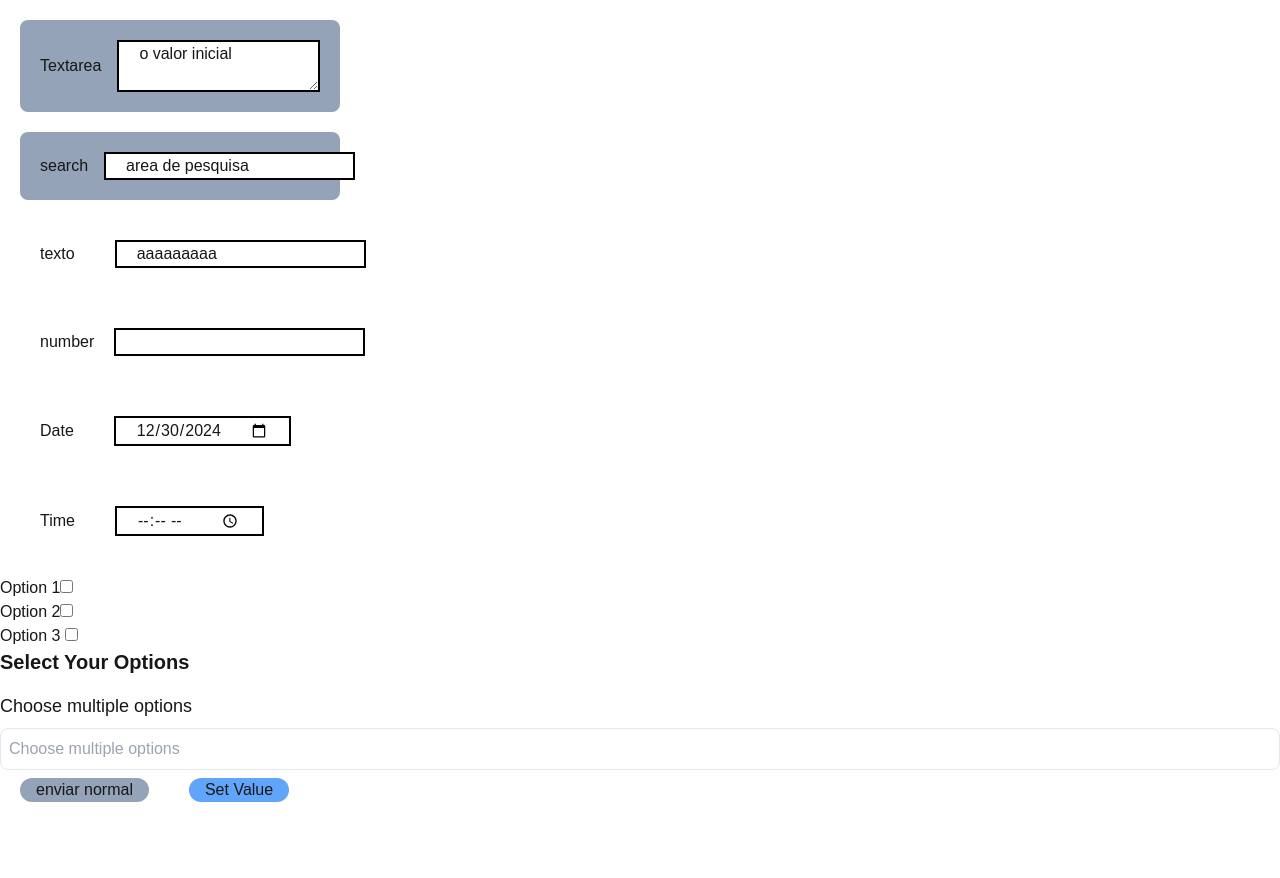
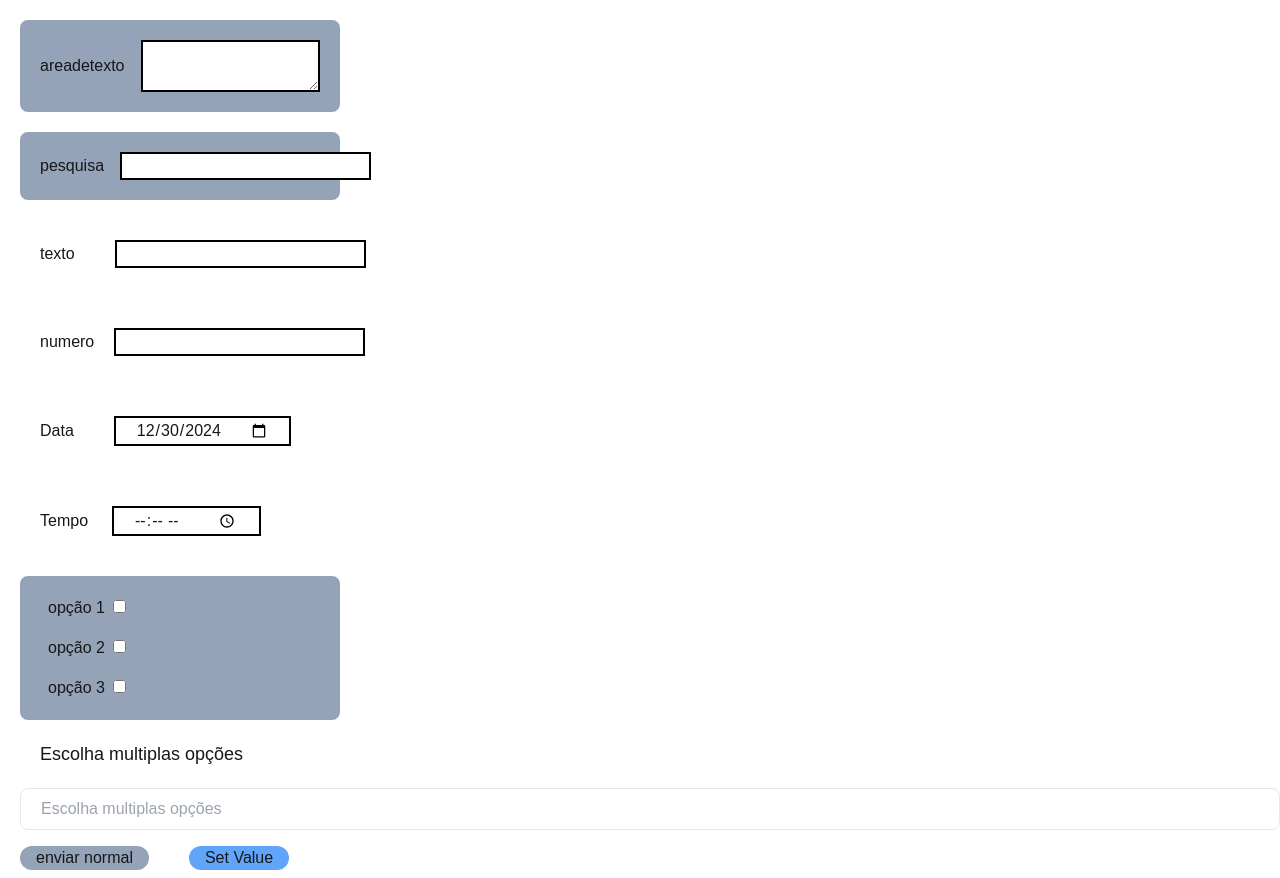
Before and after one commit to tbrweb-dev/input, a Next.js app: page / in a window 1280 px wide. Before the commit the page ends 810 px from the top, so only its background shows below. Built offline with nearby package versions, Linux system fonts and the light colour scheme.

Commit message:
lasttouches

```diff
--- a/src/app/componentes/CustomDate.tsx
+++ b/src/app/componentes/CustomDate.tsx
@@ -44,7 +44,7 @@ const InputData: React.FC<InputCheckboxGroupProps> = ({
           className={classnameinput}
           type="date"
           {...rest}
-          {...register(id, {
+          {...register(label, {
             value: formattedDate,
             onChange: handleDateChange,
           })}
--- a/src/app/componentes/CustomInputcheck.tsx
+++ b/src/app/componentes/CustomInputcheck.tsx
@@ -7,24 +7,34 @@ interface InputCheckboxGroupProps {
   label: string[];
   options: string[];
   register: UseFormRegister<any>;
+  classnamediv: string;
+  classnamelabel: string;
+  classnameinput: string;
   name: string;
 }
 
 const InputCheckboxGroup: React.FC<InputCheckboxGroupProps> = ({
   label,
   options,
+  classnamediv,
+  classnamelabel,
+  classnameinput,
   register,
+
   name,
   ...rest
 }) => {
   return (
     <div>
-      <div>
+      <div className={classnamediv}>
         {options.map((option, index) => (
           <div key={option}>
-            <label htmlFor={label[index]}>{option}</label>
+            <label htmlFor={label[index]} className={classnamelabel}>
+              {option}
+            </label>
             <input
               {...rest}
+              className={classnameinput}
               type="checkbox"
               id={label[index]}
               value={option}
--- a/src/app/componentes/CustomInput.tsx
+++ b/src/app/componentes/CustomText.tsx
@@ -8,6 +8,10 @@ interface InputCheckboxGroupProps {
   classnamediv: string;
   classnamelabel: string;
   classnameinput: string;
+  initialvalue?: string;
+  maxvalue?: number;
+  minvalue?: number;
+  id: string;
 }
 
 const InputText: React.FC<InputCheckboxGroupProps> = ({
@@ -16,6 +20,10 @@ const InputText: React.FC<InputCheckboxGroupProps> = ({
   classnamediv,
   classnamelabel,
   classnameinput,
+  initialvalue,
+  maxvalue,
+  minvalue,
+  id,
   ...rest
 }) => {
   return (
@@ -29,7 +37,9 @@ const InputText: React.FC<InputCheckboxGroupProps> = ({
           className={classnameinput}
           {...rest}
           {...register(label, {
-            value: 'aaaaaaaaa',
+            value: initialvalue,
+            maxLength: { value: maxvalue, message: 'texto muito grande' },
+            minLength: { value: minvalue, message: 'texto muito curto' },
           })}
         />
       </div>
--- a/src/app/componentes/Customnumber.tsx
+++ b/src/app/componentes/Customnumber.tsx
@@ -7,6 +7,7 @@ interface InputCheckboxGroupProps {
   classnamediv: string;
   classnamelabel: string;
   classnameinput: string;
+  initialvalue?: number;
   register: UseFormRegister<any>;
 }
 
@@ -16,6 +17,7 @@ const InputNumber: React.FC<InputCheckboxGroupProps> = ({
   classnamediv,
   classnamelabel,
   classnameinput,
+  initialvalue,
   ...rest
 }) => {
   return (
@@ -26,6 +28,7 @@ const InputNumber: React.FC<InputCheckboxGroupProps> = ({
           {label}{' '}
         </label>
         <input
+          value={initialvalue}
           type="number"
           className={classnameinput}
           {...rest}
--- a/src/app/componentes/Customselect.tsx
+++ /dev/null
@@ -1,58 +0,0 @@
-import React from 'react';
-import { Control, FieldErrors, Controller } from 'react-hook-form';
-import Select from 'react-select';
-
-interface InputSelectGroupProps {
-  label: string; // Label for the input
-  options: string[]; // Options to be displayed in the select dropdown
-  control: Control<any>; // Control object from react-hook-form
-  name: string; // The name field used to register the input with React Hook Form
-  multiple?: boolean; // Option to allow multiple selections (react-select handles this)
-  errors?: FieldErrors; // Validation errors
-}
-
-const InputSelectGroup: React.FC<InputSelectGroupProps> = ({
-  label,
-  options,
-  control,
-  name,
-  multiple = false,
-  errors,
-  ...rest
-}) => {
-  // Convert options into the format that `react-select` expects
-  const selectOptions = options.map((option) => ({
-    value: option,
-    label: option,
-  }));
-
-  return (
-    <div>
-      <label htmlFor={name}>{label}</label>
-
-      {/* Use Controller to wrap the react-select for proper react-hook-form integration */}
-      <Controller
-        name={name}
-        control={control} // Use control passed from parent
-        rules={{
-          validate: (value) =>
-            value && value.length > 0 ? true : 'Please select a valid option',
-        }}
-        render={({ field }) => (
-          <Select
-            {...field}
-            {...rest}
-            isMulti={multiple} // Enable multi-select if the `multiple` prop is true
-            options={selectOptions} // Pass options to react-select
-            getOptionLabel={(e) => e.label} // Ensure react-select uses label for the dropdown
-            getOptionValue={(e) => e.value} // Use `value` for the internal value of the select
-          />
-        )}
-      />
-
-      {/* Display error message if validation fails */}
-    </div>
-  );
-};
-
-export { InputSelectGroup };
--- a/src/app/componentes/Customselect2.tsx
+++ b/src/app/componentes/Customselect2.tsx
@@ -10,14 +10,20 @@ interface MultiSelectInputProps {
   name: string;
   control: any;
   options: OptionType[];
-  placeholder?: string;
+  classnamediv: string;
+  classnamelabel: string;
+  classnameinput: string;
+  initialvalue?: string;
 }
 
 const MultiSelectInput: React.FC<MultiSelectInputProps> = ({
   name,
   control,
   options,
-  placeholder = 'Select or type to create',
+  classnamediv,
+  classnamelabel,
+  classnameinput,
+  initialvalue = 'selecione multiplas opções ',
 }) => {
   const [inputValue, setInputValue] = useState('');
   const [isDropdownOpen, setIsDropdownOpen] = useState(false);
@@ -73,13 +79,13 @@ const MultiSelectInput: React.FC<MultiSelectInputProps> = ({
 
           return (
             <div>
-              <div className="mb-2">
-                <label htmlFor={name} className="block text-lg font-medium">
-                  {placeholder}
+              <div className={classnamediv}>
+                <label htmlFor={name} className={classnamelabel}>
+                  {initialvalue}
                 </label>
               </div>
 
-              <div className="border p-2 rounded-lg flex flex-wrap gap-2 items-center bg-white">
+              <div className={classnameinput}>
                 {selectedOptions.map((option) => (
                   <div
                     key={option.value}
@@ -102,7 +108,7 @@ const MultiSelectInput: React.FC<MultiSelectInputProps> = ({
                 <input
                   type="text"
                   className="border-none outline-none flex-1"
-                  placeholder={placeholder}
+                  placeholder={initialvalue}
                   value={inputValue}
                   onChange={handleInputChange}
                   onBlur={handleInputBlur}
--- a/src/app/componentes/customsearch.tsx
+++ b/src/app/componentes/customsearch.tsx
@@ -7,6 +7,7 @@ interface InputCheckboxGroupProps {
   classnamediv: string;
   classnamelabel: string;
   classnameinput: string;
+  initialvalue?: string;
   register: UseFormRegister<any>;
 }
 
@@ -15,6 +16,7 @@ const InputSearch: React.FC<InputCheckboxGroupProps> = ({
   register,
   classnamediv,
   classnamelabel,
+  initialvalue,
   classnameinput,
   ...rest
 }) => {
@@ -30,7 +32,7 @@ const InputSearch: React.FC<InputCheckboxGroupProps> = ({
           className={classnameinput}
           {...rest}
           {...register(label, {
-            value: 'area de pesquisa',
+            value: initialvalue,
           })}
         />
       </div>
--- a/src/app/componentes/customtextarea.tsx
+++ b/src/app/componentes/customtextarea.tsx
@@ -9,7 +9,9 @@ interface InputCheckboxGroupProps {
   classnamelabel: string;
   classnameinput: string;
   id: string;
-  initialvalue: string;
+  initialvalue?: string;
+  maxvalue?: number;
+  minvalue?: number;
 }
 
 const InputTextarea: React.FC<InputCheckboxGroupProps> = ({
@@ -18,6 +20,8 @@ const InputTextarea: React.FC<InputCheckboxGroupProps> = ({
   classnamelabel,
   classnameinput,
   initialvalue,
+  maxvalue,
+  minvalue,
   id,
   register,
   ...rest
@@ -33,8 +37,10 @@ const InputTextarea: React.FC<InputCheckboxGroupProps> = ({
           id={id}
           className={classnameinput}
           {...rest}
-          {...register(id, {
+          {...register(label, {
             value: initialvalue,
+            maxLength: { value: maxvalue, message: 'texto muito grande' },
+            minLength: { value: minvalue, message: 'texto muito curto' },
           })}
         />
       </div>
--- a/src/app/componentes/testeinput.tsx
+++ /dev/null
@@ -1,18 +0,0 @@
-import { InputHTMLAttributes } from 'react';
-
-interface InputProps {
-  type: 'text' | 'number' | 'date';
-  name: string;
-  error?: string;
-}
-
-export function InputNar0n({ type = 'text', ...rest }: InputProps) {
-  if (type === 'number') {
-  }
-  return (
-    <div>
-      <label htmlFor={name}></label>
-      <input id={name} type={type} className="" {...rest} />
-    </div>
-  );
-}
--- a/src/app/page.tsx
+++ b/src/app/page.tsx
@@ -5,7 +5,7 @@ import { ErrorMessage } from '@hookform/error-message';
 
 import { InputData } from './componentes/CustomDate';
 
-import { InputText } from './componentes/CustomInput';
+import { InputText } from './componentes/CustomText';
 import { InputCheckboxGroup } from './componentes/CustomInputCheck';
 import { InputNumber } from './componentes/CustomNumber';
 
@@ -19,8 +19,10 @@ interface IFormValues {
   Date: Date;
   number: number;
   Time: string;
+  search: string;
   Textarea: string;
   checkbox: string[];
+  select: string[];
 }
 
 const options = [
@@ -48,71 +50,76 @@ export default function Home() {
     console.log(errors);
   };
 
-
-
   return (
     <form className="" onSubmit={handleSubmit(onSubmit)}>
       <InputTextarea
-        initialvalue="o valor inicial "
-        id="Textarea"
-        label="Textarea"
+        id="areadetexto"
+        label="areadetexto"
         register={register}
         classnamediv="p-5 m-5  flex gap-4 align-middle  bg-slate-400  w-1/4 rounded-lg "
         classnameinput="border-2 border-black  px-5"
         classnamelabel="my-auto"
+        maxvalue={10}
       />
+      <ErrorMessage errors={errors} name={'areadetexto'} />
       <InputSearch
-        label="search"
+        label="pesquisa"
         register={register}
         classnamediv="p-5 m-5  flex gap-4 align-middle  bg-slate-400  w-1/4 rounded-lg "
         classnameinput="border-2 border-black  px-5"
         classnamelabel="my-auto"
       />
       <InputText
+        id="texto"
         label="texto"
         register={register}
         classnamediv="p-5 m-5  flex gap-4 align-middle "
         classnameinput="border-2 border-black px-5"
         classnamelabel="my-auto mr-6"
+        maxvalue={5}
       />
       <ErrorMessage errors={errors} name={'texto'} />
       <InputNumber
-        label="number"
+        label="numero"
         register={register}
         classnamediv="p-5 m-5  flex gap-4 align-middle "
         classnameinput="border-2 border-black px-5"
         classnamelabel="my-auto mr-1"
       />
-      <ErrorMessage errors={errors} name={'number'} />
+
       <InputData
-        id="date"
-        label="Date"
+        id="data"
+        label="Data"
         register={register}
         classnamediv="p-5 m-5  flex gap-4 align-middle "
         classnameinput="border-2 border-black px-5"
         classnamelabel="my-auto mr-6"
       />
       <InputTime
-        label="Time"
+        label="Tempo"
         register={register}
         classnamediv="p-5 m-5  flex gap-4 align-middle "
         classnameinput="border-2 border-black px-5"
-        classnamelabel="my-auto mr-6"
+        classnamelabel="my-auto mr-2"
       />
       <InputCheckboxGroup
-        label={['option1', 'option2', 'option3']}
-        options={['Option 1', 'Option 2', 'Option 3 ']}
+        label={['opção 1', 'opção 2', 'opção 3']}
+        options={['opção 1', 'opção 2', 'opção 3']}
         register={register}
-        name="selectedOptions1"
+        name="opcoesselecionadas"
+        classnamediv="p-5 m-5  flex gap-4 align-middle  bg-slate-400  w-1/4 rounded-lg flex flex-col "
+        classnameinput="border-2 border-black  px-5 gap-2"
+        classnamelabel="my-auto m-2"
       />
 
-      <h2 className="text-xl font-bold mb-4">Select Your Options</h2>
-
       <MultiSelectInput
-        name="selectedOptions"
+        name="selecioneopcoes"
         control={control}
         options={options}
-        placeholder="Choose multiple options"
+        classnamediv="mt-5 mb-2 ml-5 pl-5  flex gap-4 align-middle "
+        classnameinput="mt-5 mb-2 ml-5 pl-5 border p-2 rounded-lg flex flex-wrap gap-2 items-center bg-white"
+        classnamelabel="block text-lg font-medium"
+        initialvalue="Escolha multiplas opções "
       />
 
       <button
@@ -123,15 +130,14 @@ export default function Home() {
         enviar normal{' '}
       </button>
 
-     {/* SetValue button */}
-     <button
+      {/* SetValue button */}
+      <button
         type="button"
-        onClick={() => setValue("Textarea", 'Updated Value')}
+        onClick={() => setValue('areadetexto', 'valor atualizado')}
         className="mx-5 my-2 px-4 rounded-xl bg-blue-400"
       >
         Set Value
       </button>
-
     </form>
   );
 }
```
